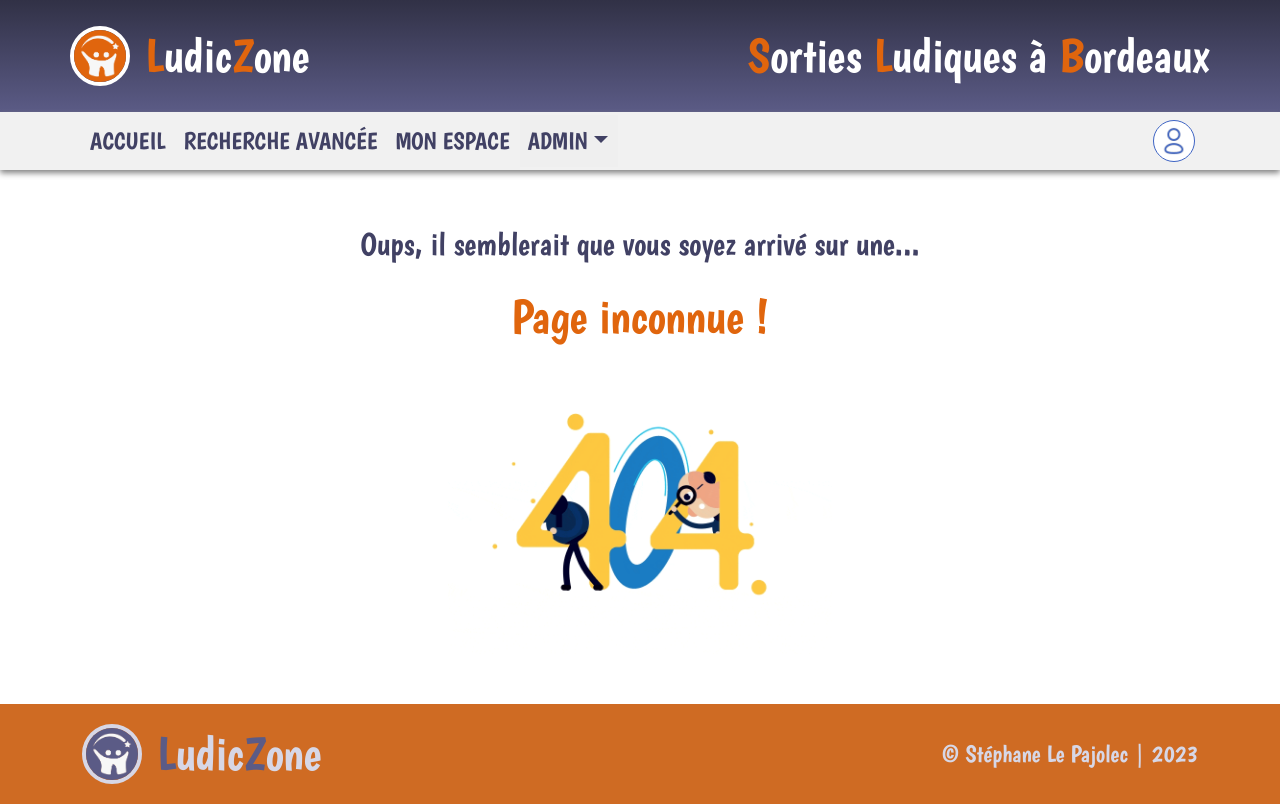
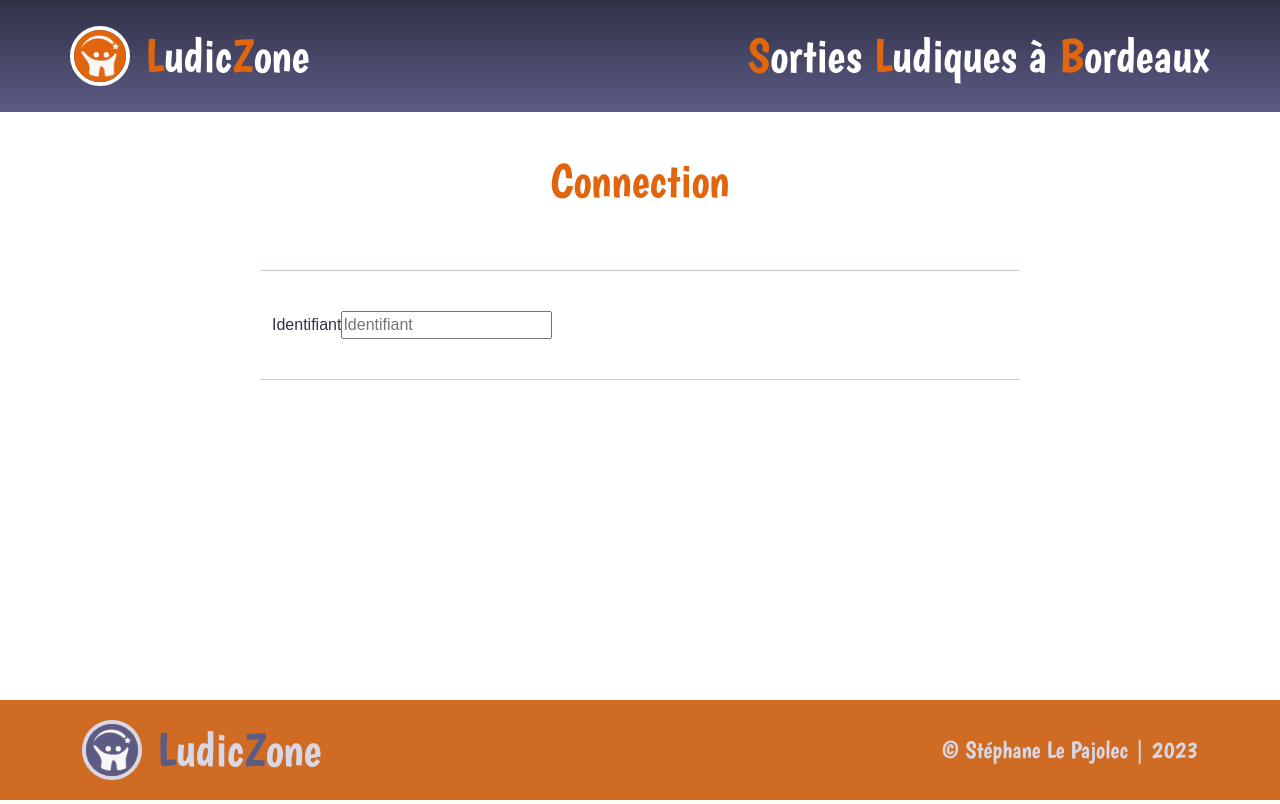
Before and after one commit to StephaneLP/ludiczone-react, a React (Create React App) app: page /connect in a window 1280 px wide. Built offline with nearby package versions, Linux system fonts and the light colour scheme; a web font is replaced by a local one.

Commit message:
maj login

```diff
--- a/src/App.js
+++ b/src/App.js
@@ -1,11 +1,12 @@
 import { BrowserRouter, Routes, Route } from "react-router-dom"
 import Home from "./pages/home/Home"
-import Search from "./pages/search/Search";
-import AdminAreaType from "./pages/admin/AdminAreaType";
-import AdminAreaTypeCreate from "./pages/admin/AdminAreaTypeCreate";
-import AdminAreaTypeUpdate from "./pages/admin/AdminAreaTypeUpdate";
+import Search from "./pages/search/Search"
+import AdminAreaType from "./pages/admin/AdminAreaType"
+import AdminAreaTypeCreate from "./pages/admin/AdminAreaTypeCreate"
+import AdminAreaTypeUpdate from "./pages/admin/AdminAreaTypeUpdate"
+import Connect from "./pages/login/Connect"
 import PageError from "./components/errors/PageError"
-import PageNotFound from "./components/errors/PageNotFound";
+import PageNotFound from "./components/errors/PageNotFound"
 
 function App() {
   return (
@@ -16,6 +17,7 @@ function App() {
             <Route path="/admin-area-type" element={<AdminAreaType />} />
             <Route path="/admin-area-type-create" element={<AdminAreaTypeCreate />} />
             <Route path="/admin-area-type-update/:id" element={<AdminAreaTypeUpdate />} />
+            <Route path="/connect" element={<Connect />} />
             <Route path="/erreur" element={<PageError />} />
             <Route path="*" element={<PageNotFound />} />
         </Routes>
--- a/src/layout/menu/Menu.jsx
+++ b/src/layout/menu/Menu.jsx
@@ -6,7 +6,6 @@ const Menu = () => {
     const location = useLocation()
 
     const path = location.pathname
-
     const isArea = (path === "/admin-area" || path === "/admin-area-create" || path === "/admin-area-update")
     const isAreaType = (path === "/admin-area-type" || path === "/admin-area-type-create" || path.includes("/admin-area-type-update"))
     const isAreaZone = (path === "/admin-area-zone" || path === "/admin-area-zone-create" || path.includes("/admin-area-zone-update"))
@@ -47,9 +46,9 @@ const Menu = () => {
                         </ul>
                     </div>
                 </nav>
-                <button className="btn-connect">
-                    <img src={imgLogin} alt="Login" />
-                </button>
+                <Link className="btn-connect d-flex align-items-center" to="/connect" aria-current="page" href="#">
+                    <img src={imgLogin} alt="Login" /> Me connecter / M'inscrire
+                </Link>
             </div>
         </section>
     )
--- a/src/pages/admin/AdminAreaTypeCreate.jsx
+++ b/src/pages/admin/AdminAreaTypeCreate.jsx
@@ -69,7 +69,6 @@ const AdminAreaTypeCreate = () => {
         <Menu />
         <section className="container-fluid admin">
             <h1>Ajouter un type de loisir</h1>
-
             <div className="container">
                 <div className="admin-message d-flex justify-content-center align-items-center">
                     <div style={{backgroundColor: adminMessage.color}}>{adminMessage.libelle}</div>
@@ -77,9 +76,7 @@ const AdminAreaTypeCreate = () => {
                 <form className="admin-alter" onSubmit={handleSubmit}>
                     <div className="row">
                         <div className="col-12 col-md-2"></div>
-                        <div className="col-12 col-md-8 admin-alter-separator-top">
-
-                        </div>
+                        <div className="col-12 col-md-8 admin-alter-separator-top"></div>
                         <div className="col-12 col-md-2"></div>
                     </div>
                     <div className="row">
--- a/src/pages/admin/admin.scss
+++ b/src/pages/admin/admin.scss
@@ -161,7 +161,7 @@
 
                 select, input, textarea {
                     width: 100%;
-                    padding: 2px 4px;
+                    padding: 5px 10px;
                     font-size: 0.9rem;
                     color: $baseFontColorLight1;
                     background-color: $baseBgColorLight5;
--- /dev/null
+++ b/src/pages/login/Connect.jsx
@@ -0,0 +1,54 @@
+import "./login.scss"
+
+import { colorMsg, formatDate } from "../../js/utils.js"
+import { useEffect, useState } from "react"
+
+const Connect = () => {
+
+    const[adminMessage, setAdminMessage] = useState({libelle: "", color: ""})
+
+    const handleSubmit = () => {
+        console.log("ok")
+    }
+
+    return (
+    <main>
+        <section className="container-fluid login">
+            <h1>Connection</h1>
+            <div className="container">
+                <div className="admin-login d-flex justify-content-center align-items-center">
+                    <div style={{backgroundColor: adminMessage.color}}>{adminMessage.libelle}</div>
+                </div>
+                <div className="row">
+                    <div className="col-12 col-md-2"></div>
+                    <div className="col-12 col-md-8 login-separator-top"></div>
+                    <div className="col-12 col-md-2"></div>
+                </div>
+                <div className="row">
+                    <div className="col-12 col-md-2"></div>
+                    <div className="col-12 col-md-4">
+                        <label>
+                            <span className="label-libelle">Identifiant</span>
+                            {/* <input type="text" maxLength="50" value={createName} onChange={(e) => handleNameChange(e)} style={{borderColor: focusName}} /> */}
+                            <input type="text" maxLength="50" placeholder="Identifiant" />
+                        </label>
+
+                    </div>
+                    <div className="col-12 col-md-4"
+
+
+                    ></div>
+                    <div className="col-12 col-md-2"></div>
+                </div>
+                <div className="row">
+                    <div className="col-12 col-md-2"></div>
+                    <div className="col-12 col-md-8 login-separator-bottom"></div>
+                    <div className="col-12 col-md-2"></div>
+                </div>
+            </div>
+        </section>
+    </main>
+    )
+}
+
+export default Connect
--- /dev/null
+++ b/src/pages/login/login.scss
@@ -0,0 +1,36 @@
+@import "../../styles/utils/utils";
+
+.login {
+    font-family: "Poppins", Arial, Helvetica, sans-serif;
+
+    h1 {
+        margin: 40px 0 20px;
+        color: $secondaryFontColor;
+        font-size: 3rem;
+    }
+
+    // .admin-login {
+    //     height: 40px;
+
+    //     div {
+    //         padding: 4px 20px;
+    //         border-radius: 5px;;
+    //         font-size: 0.9rem;
+    //         font-style: italic;
+    //         color: white;
+    //     }
+    // }
+
+    .login-separator-top {
+        margin: 40px 0;
+        border-top: 1px solid $baseBgColorLight3;
+    }
+
+    .login-separator-bottom {
+        margin: 40px 0 0;
+        border-bottom: 1px solid $baseBgColorLight3;
+    }
+
+
+
+}
--- a/src/styles/base/partials/_buttons.scss
+++ b/src/styles/base/partials/_buttons.scss
@@ -1,4 +1,4 @@
-m.btn {
+.btn {
     font-size: 1.8rem;
     padding: 5px 20px;
     margin: 20px 0;
@@ -45,20 +45,18 @@ m.btn {
 }
 
 .btn-connect {
-    background-color: white;
-    border: 1px solid $menuBtnBorderColor;
-    border-radius: 50%;
-    margin: 3px;
-    padding: 5px;
-    cursor: pointer;
+    font-family: "Poppins", Arial, Helvetica, sans-serif;
+    font-size: 1.1rem;
+    color: $baseFontColorLight2;
+    text-decoration: none;
     transition: all 0.2s ease-out;
 
     img {
-        height: 30px;
+        height: 25px;
     }
 
     &:hover {
-        background-color: $menuBtnBgColorLight;
+        color: $secondaryFontColor;
     }
 }
 
```
